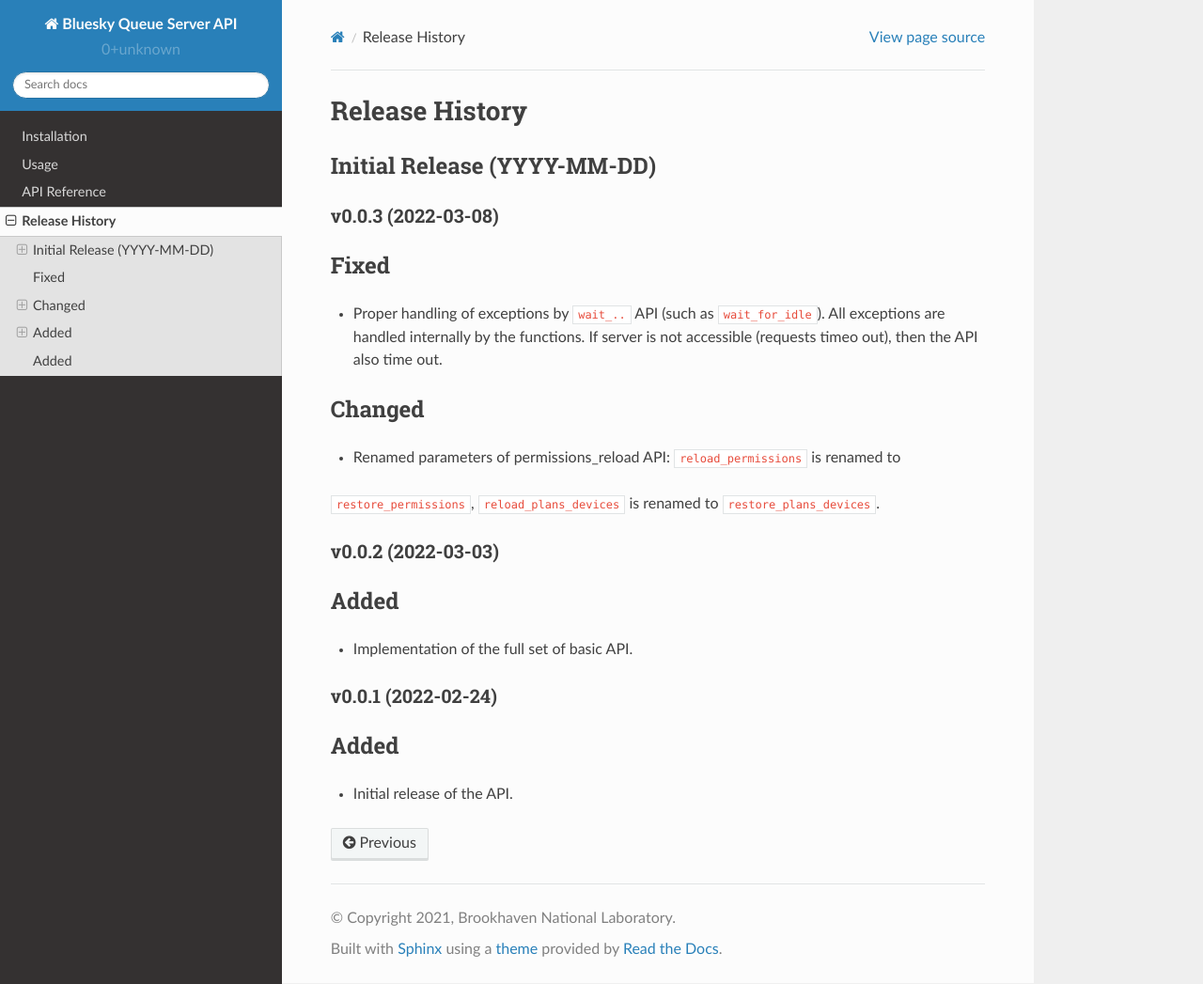
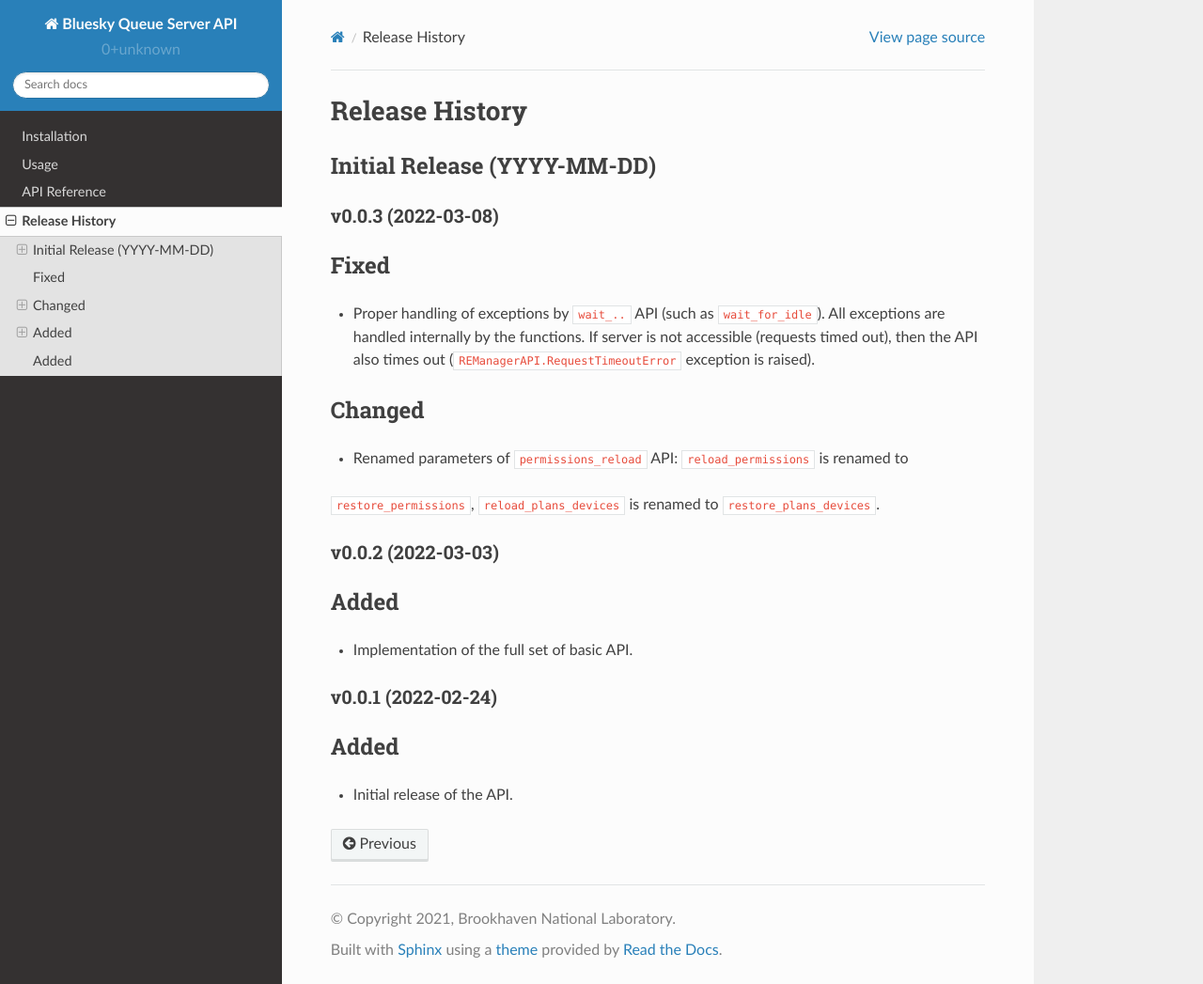
Before and after one commit to bluesky/bluesky-queueserver-api, a Sphinx documentation site: the page built from docs/source/release-history.rst, in a window 1280 px wide and 1047 px high. Shown: the whole window at 94% size. Built offline with Sphinx 7.4.7 and the Read the Docs theme 2.0.0, drawn with Linux system fonts in a browser that asks for light colours.

Commit message:
DOC: fixed typo

```diff
--- a/docs/source/release-history.rst
+++ b/docs/source/release-history.rst
@@ -12,13 +12,13 @@ Fixed
 -----
 
 - Proper handling of exceptions by ``wait_..`` API (such as ``wait_for_idle``). All exceptions
-  are handled internally by the functions. If server is not accessible (requests timeo out),
-  then the API also time out.
+  are handled internally by the functions. If server is not accessible (requests timed out),
+  then the API also times out (``REManagerAPI.RequestTimeoutError`` exception is raised).
 
 Changed
 -------
 
-- Renamed parameters of permissions_reload API: ``reload_permissions`` is renamed to
+- Renamed parameters of ``permissions_reload`` API: ``reload_permissions`` is renamed to
 ``restore_permissions``, ``reload_plans_devices`` is renamed to ``restore_plans_devices``.
 
 v0.0.2 (2022-03-03)
```
